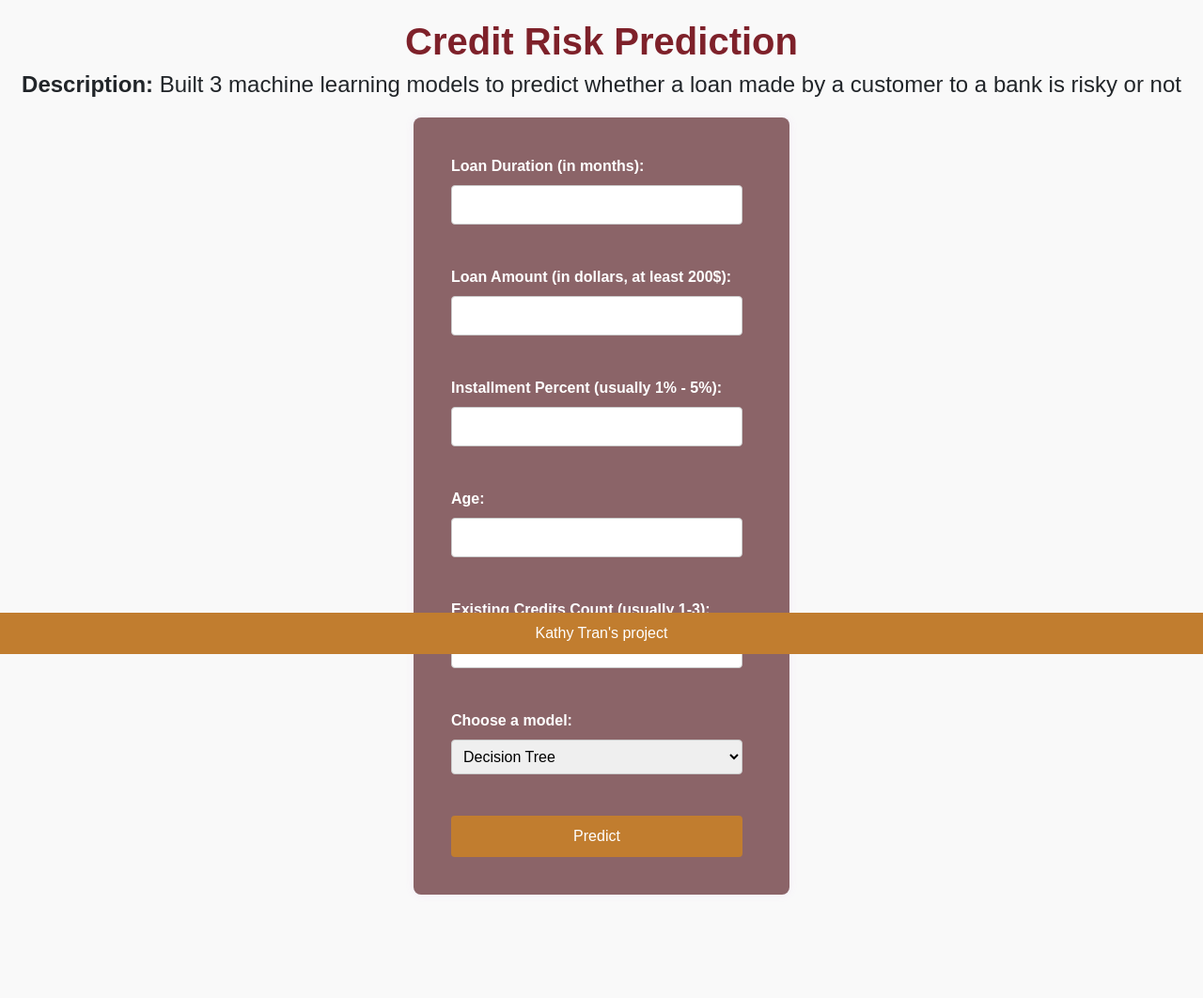
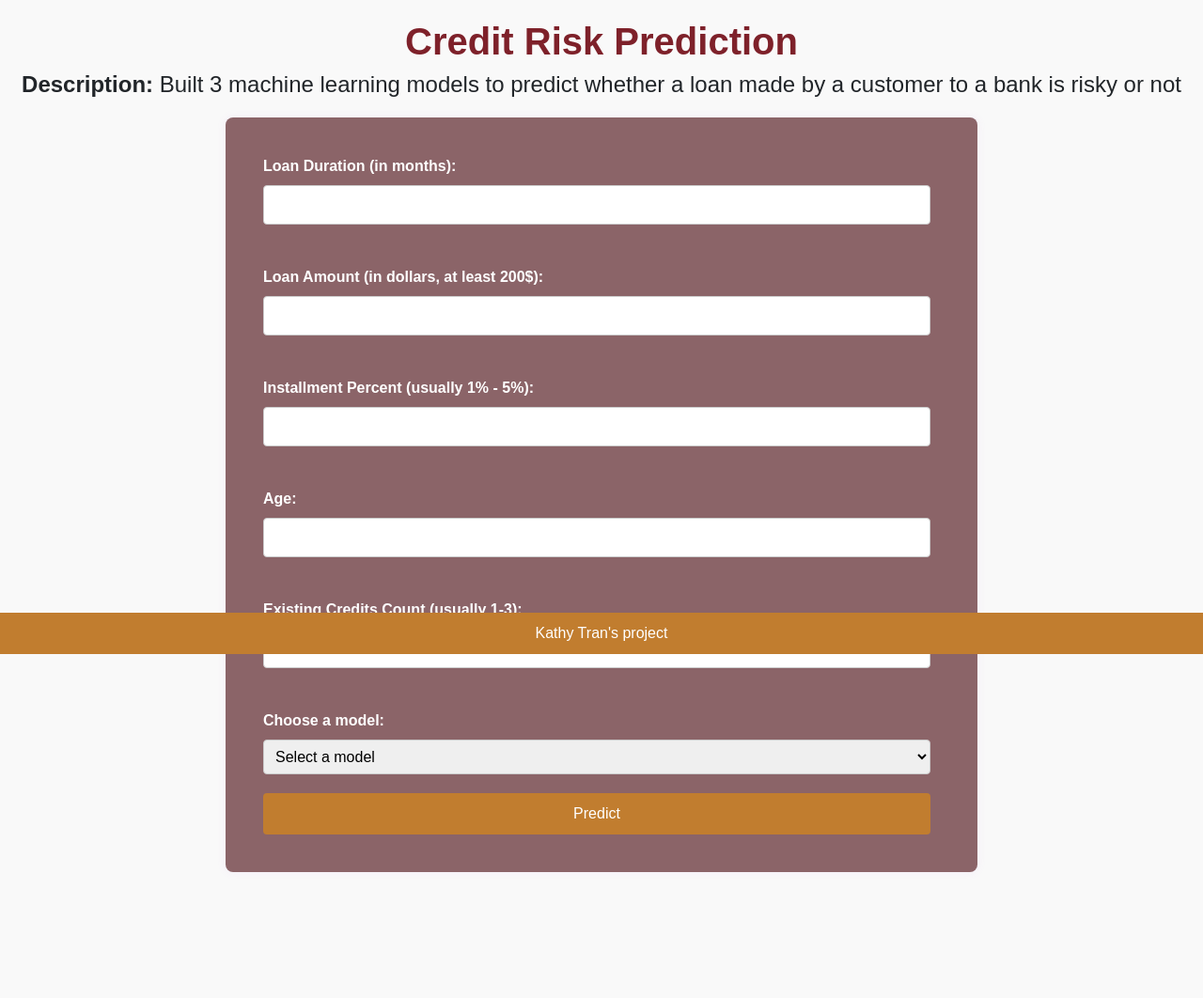
Before and after one commit to kathytran88/financial_analyzer, a Flask app: page / in a window 1280 px wide. Shown: the part 104-1166 px from the top of the page at 94% size. After the commit the page ends 1032 px from the top, so only its background shows below. Run offline with Flask 3, Linux system fonts and the light colour scheme; parts of the project's set-up code (start-up, migrations or seed data) failed here and were passed over.

Commit message:
update javascript

```diff
--- a/templates/index.html
+++ b/templates/index.html
@@ -31,7 +31,7 @@
             padding-right: 50px;
             border-radius: 8px;
             box-shadow: 0 0 10px rgba(196, 113, 232, 0.1);
-            max-width: 400px;
+            max-width: 800px;
             margin: 20px auto;
             margin-bottom: 90px;
         }
@@ -114,7 +114,7 @@
         }
 
         #errorMessage {
-            color: red;
+            color: #6d08e8;
             font-weight: bold;
             margin-top: 10px;
             display: none;
@@ -161,11 +161,14 @@
         <input type="number" step="any" name="existing_credits_count" id="existing_credits_count" required><br><br>
 
         <label for="model_type">Choose a model:</label>
-        <select name="model_type" id="model_type">
+
+        <select name="model_type" id="model_type" required>
+            <option value="" disabled selected>Select a model</option>
             <option value="decision_tree">Decision Tree</option>
             <option value="knn">K Nearest Neighbors</option>
             <option value="random_forest">Random Forest</option>
-        </select><br><br>
+        </select>
+
 
         <div id="errorMessage"></div>
 
```
